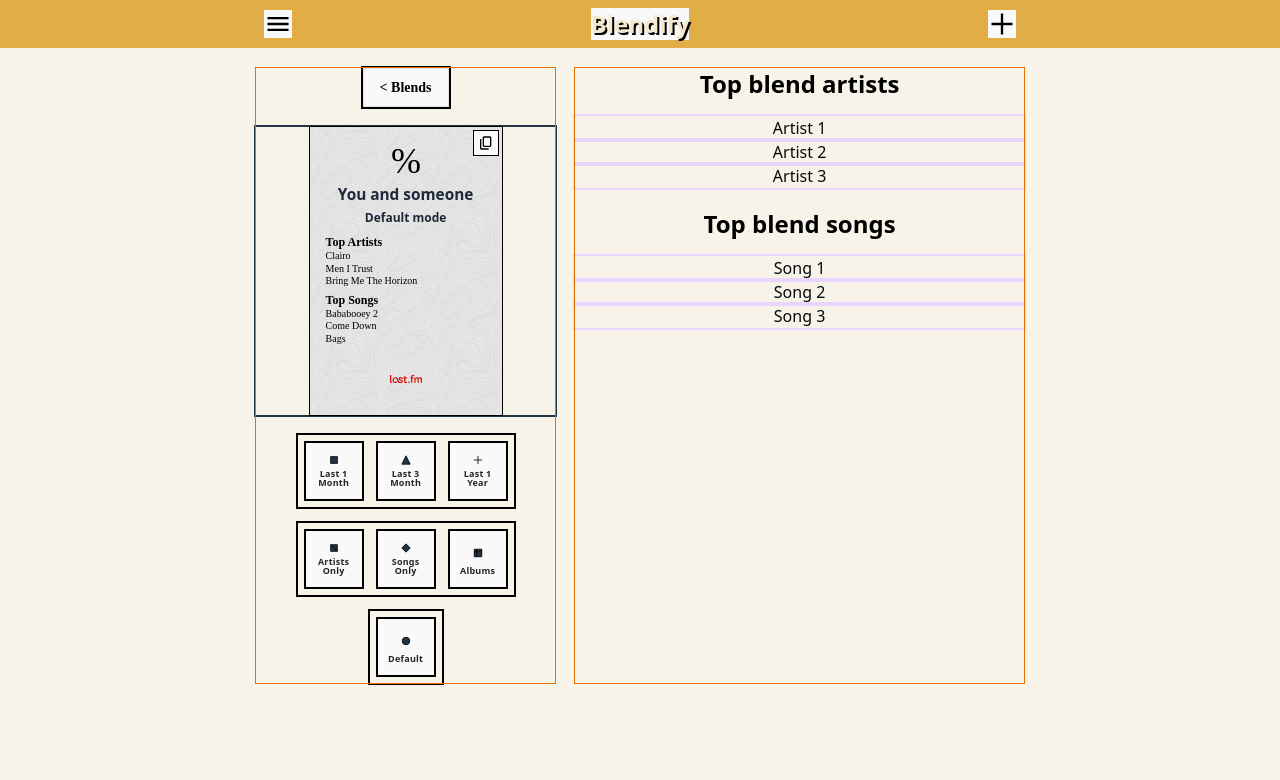
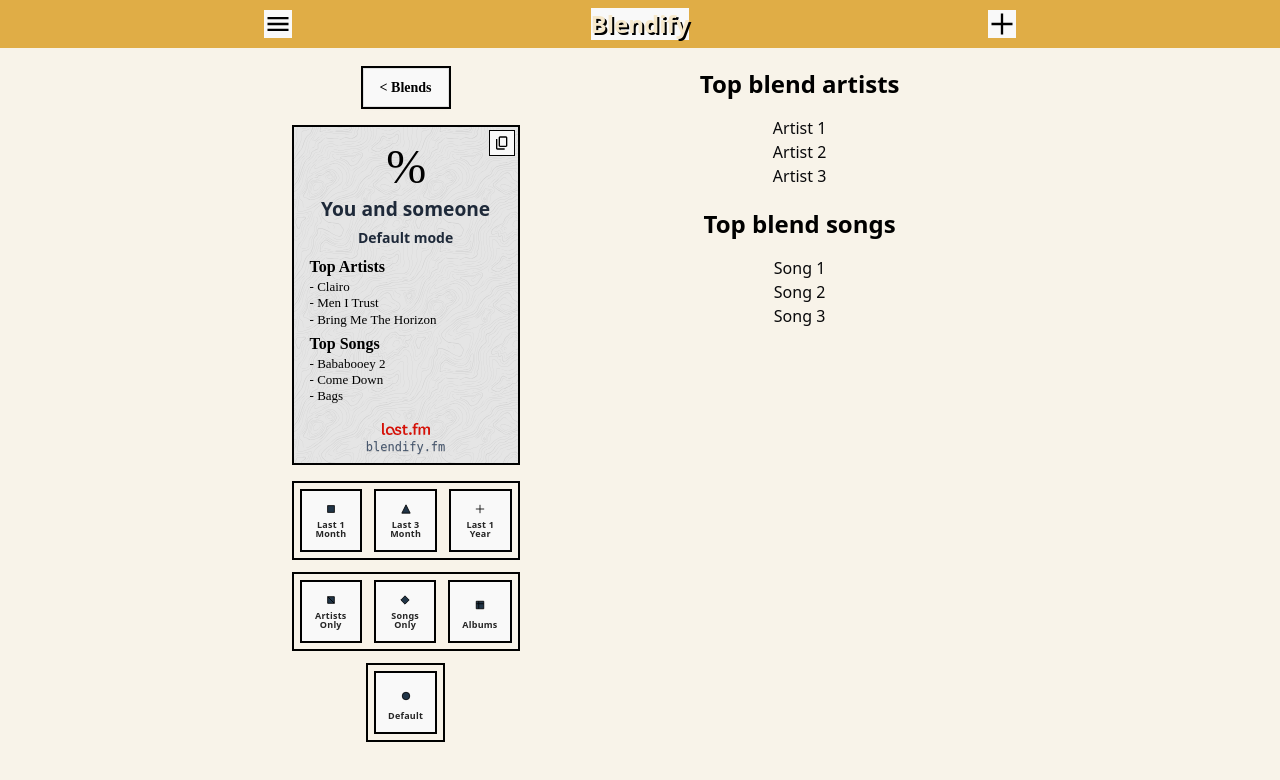
Before and after one commit to Saflaski/blendify, a React (Vite) app in the folder frontend/: page /blend in a window 1280 px wide. Shown: the top 780 px of the page. Built offline with nearby package versions, Linux system fonts and the light colour scheme; no server answers.

Commit message:
Some sizing

```diff
--- a/frontend/src/components/blend-options/ControlPanel.tsx
+++ b/frontend/src/components/blend-options/ControlPanel.tsx
@@ -4,7 +4,7 @@
   return (
     <button
       onClick={onClick}
-      className={`group relative aspect-square w-14 select-none  ${highlight ? "bg-green-400" : "bg-white"}  p-3 outline-2 outline-black transition-all flex flex-col items-center justify-center gap-1`}
+      className={`group relative aspect-square w-full h-auto select-none  ${highlight ? "bg-green-400" : "bg-white"}  p-3 outline-2 outline-black transition-all flex flex-col items-center justify-center gap-1`}
     >
       <div className="flex items-center justify-center flex-1 w-full">
         <div className="w-2.5 h-2.5 flex items-center justify-center">
@@ -192,8 +192,8 @@
   }, [curMode, curDuration]);
 
   return (
-    <div className=" flex items-center justify-center  bg-inherit outline-black ">
-      <div className="grid grid-row-3 items-center gap-4">
+    <div className=" flex items-center w-56 justify-center  bg-inherit outline-black ">
+      <div className="grid grid-row-3 w-56 items-center gap-4">
         {/* DATE RANGES */}
         <div className="outline-2 outline-black p-2 flex gap-4">
           <ControlPanelTileButton
--- a/frontend/src/routes/Blend.tsx
+++ b/frontend/src/routes/Blend.tsx
@@ -266,29 +266,29 @@
 
   return (
     <div className="w-full ">
-      <div className="w-full md:w-[60%] flex flex-col md:flex-row gap-x-5 mx-auto text-center px-4 gap-y-4 md:px-0 py-0 md:py-5">
+      <div className="w-full md:w-[60%] flex pt-4 flex-col md:flex-row gap-x-5 mx-auto text-center px-4 gap-y-4 md:px-0 py-0 md:py-5">
         {/* <div className="flex justify-left"></div> */}
 
         {/* <div className="md:flex md:flex-wrap pr-2 mt-8 lg:grid lg:grid-cols-2 "> Old*/}
         {/* LEFT CONTENT AREA */}
-        <div className=" outline-1 md:w-[40%] outline-amber-600 flex flex-col flex-wrap items-center justify-baseline gap-y-5">
+        <div className="  md:w-[40%] outline-amber-600 flex flex-col flex-wrap items-center justify-baseline gap-y-5">
           {/* Back button */}
           <div className=" text-[14px]">
             <button
               type="button"
               onClick={() => navigate("/home")}
-              className="inline-flex items-center outline-2 h-auto  ring-1 font-[Roboto_Mono] font-bold border border-black/10 bg-white px-4 py-2 text-black shadow-sm hover:shadow "
+              className="inline-flex items-center outline-2 h-auto  font-[Roboto_Mono] font-bold border border-black/10 bg-white px-4 py-2 text-black shadow-sm hover:shadow "
             >
               &lt; Blends
             </button>
           </div>
           {/* Player card */}
-          <div className="w-full flex justify-center ring-2 ">
+          <div className="w-full flex justify-center  ">
             <div className="w-full flex justify-center ">
               <div
                 ref={captureRef}
-                className="shine-element relative outline outline-black bg-neutral-200
-    w-36 md:w-40 lg:w-48 p-4 aspect-[2/3]
+                className="shine-element relative ring-2 ring-black bg-neutral-200
+    w-56 md:w-56 lg:w-56 p-4 aspect-[2/3]
     bg-size-[auto_120px] bg-[url(/src/assets/images/topography.svg)]"
               >
                 {!isCapturing && (
@@ -313,45 +313,58 @@
                 )}
 
                 <h1
-                  className="mt-0 text-3xl md:text-3xl lg:text-4xl
+                  className="mt-0 text-5xl md:text-5xl lg:text-5xl
       leading-none font-[Roboto_Mono] tracking-tight text-black"
                 >
                   {loading ? "--" : blendPercent}%
                 </h1>
 
                 <p
-                  className="mt-1 font-semibold text-gray-800"
-                  style={{ fontSize: "clamp(0.75rem, 1.2vw, 1rem)" }}
+                  className="mt-1 font-bold text-gray-800"
+                  style={{ fontSize: "clamp(1rem, 1.5vw, 1.2rem)" }}
                 >
                   {users}
                 </p>
 
-                <p className="mt-1 text-xs font-semibold text-gray-800">
+                <p className="mt-1 text-sm/snug font-semibold text-gray-800">
                   {mode}
                 </p>
 
                 <div className="grid grid-row-2 gap-1 text-left text-black font-[Roboto_Mono] mt-2">
                   <ul>
-                    <p className="font-semibold text-xs">Top Artists</p>
+                    <p className="font-semibold text-base">Top Artists</p>
 
-                    <li className="text-[10px] leading-tight">Clairo</li>
-                    <li className="text-[10px] leading-tight">Men I Trust</li>
-                    <li className="text-[10px] leading-tight">
-                      Bring Me The Horizon
+                    <li className="text-[13px] font-medium leading-tight">
+                      - Clairo
+                    </li>
+                    <li className="text-[13px] font-medium leading-tight">
+                      - Men I Trust
+                    </li>
+                    <li className="text-[13px] font-medium leading-tight">
+                      - Bring Me The Horizon
                     </li>
                   </ul>
 
                   <ul>
-                    <p className="font-semibold text-xs">Top Songs</p>
-                    <li className="text-[10px] leading-tight">Bababooey 2</li>
-                    <li className="text-[10px] leading-tight">Come Down</li>
-                    <li className="text-[10px] leading-tight">Bags</li>
+                    <p className="font-semibold text-base">Top Songs</p>
+                    <li className="text-[13px] font-medium leading-tight">
+                      - Bababooey 2
+                    </li>
+                    <li className="text-[13px] font-medium leading-tight">
+                      - Come Down
+                    </li>
+                    <li className="text-[13px] font-medium leading-tight">
+                      - Bags
+                    </li>
                   </ul>
                 </div>
 
-                <div className="absolute bottom-2 left-1/2 -translate-x-1/2 size-8">
+                <div className="flex flex-col justify-between gap-3 absolute bottom-7 left-1/2 -translate-x-1/2 size-12 h-auto">
                   <img src="/src/assets/images/lastfm.svg" />
                 </div>
+                <p className="text-center w-full font-['Roboto_Mono','monospace'] font-medium absolute bottom-2 left-1/2 -translate-x-1/2 text-xs text-slate-600 text-shadow-2xs">
+                  blendify.fm
+                </p>
               </div>
             </div>
           </div>
@@ -365,7 +378,7 @@
         </div>
 
         {/* RIGHT CONTENT AREA */}
-        <div className=" outline-1 md:w-[60%] outline-amber-600 flex flex-col flex-wrap items-center justify-baseline gap-y-5">
+        <div className=" md:w-[60%] outline-amber-600 flex flex-col flex-wrap items-center justify-baseline gap-y-5">
           {/* Top blend artists section */}
           <section className=" w-full flex flex-col">
             <h2 className="text-xl md:text-2xl font-semibold text-black mb-4 text-center">
@@ -373,9 +386,9 @@
             </h2>
             {/* Placeholder list/cards — replace with real data */}
             <div className="items-center gap-6 text-zinc-950">
-              <div className="outline-purple-200 outline-2">Artist 1</div>
-              <div className="outline-purple-200 outline-2">Artist 2</div>
-              <div className="outline-purple-200 outline-2">Artist 3</div>
+              <div className="outline-purple-200 ">Artist 1</div>
+              <div className="outline-purple-200 ">Artist 2</div>
+              <div className="outline-purple-200 ">Artist 3</div>
             </div>
           </section>
 
@@ -386,9 +399,9 @@
             </h2>
             {/* Placeholder list/cards — replace with real data */}
             <div className="items-center gap-4 text-zinc-950">
-              <div className="outline-purple-200 outline-2">Song 1</div>
-              <div className="outline-purple-200 outline-2">Song 2</div>
-              <div className="outline-purple-200 outline-2">Song 3</div>
+              <div className="outline-purple-200 ">Song 1</div>
+              <div className="outline-purple-200 ">Song 2</div>
+              <div className="outline-purple-200 ">Song 3</div>
             </div>
           </section>
         </div>
```
